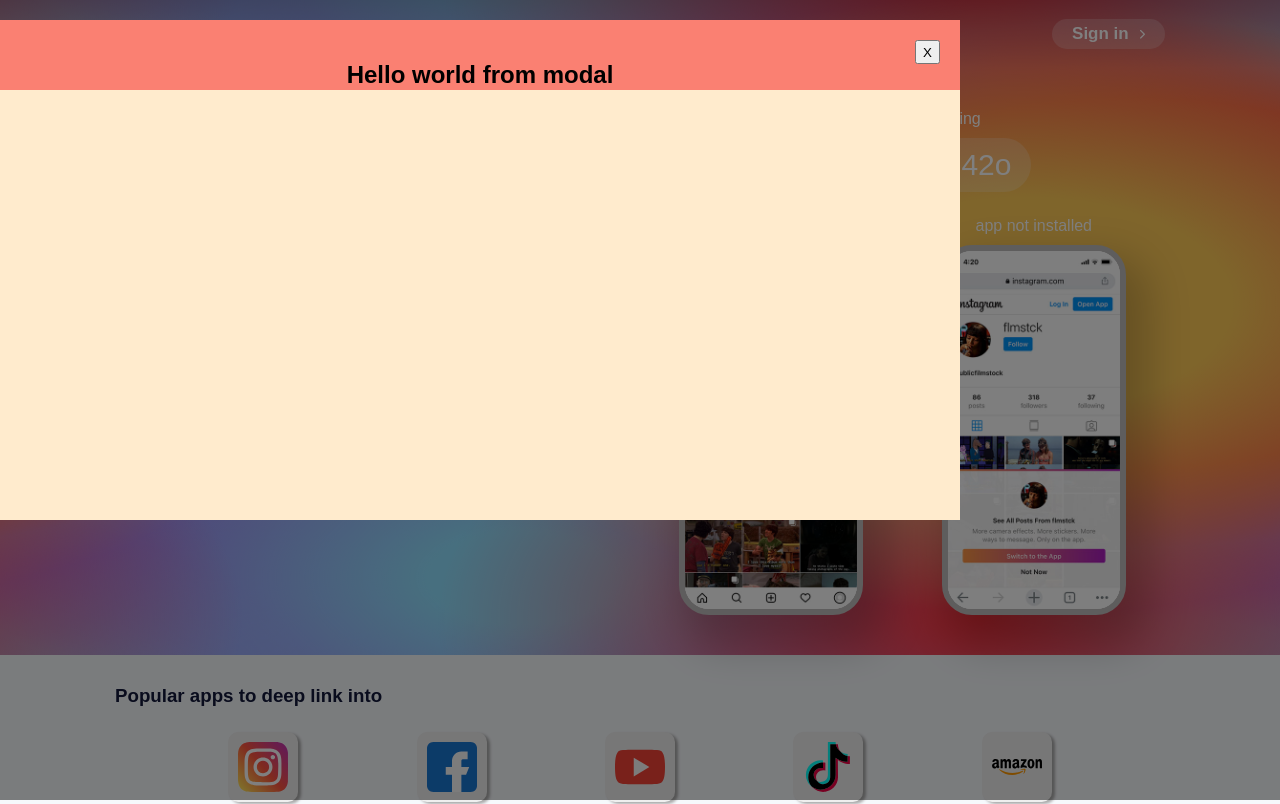
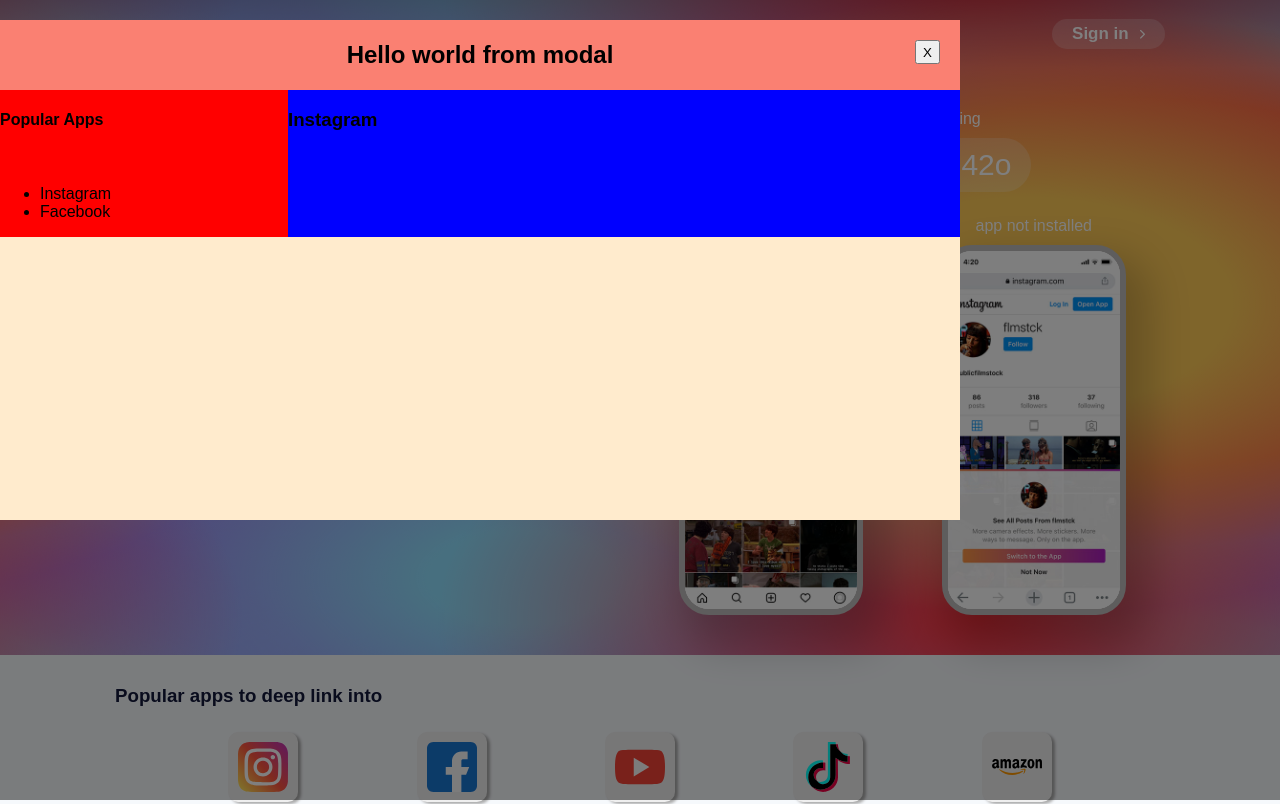
Before and after one commit to Josedn/deeply_web, a React (Create React App) app: page / in a window 1280 px wide. Shown: the top 804 px of the page. Built offline with nearby package versions, Linux system fonts and the light colour scheme; a web font is replaced by a local one.

Commit message:
Add ugly modal columns

```diff
--- a/src/deeply/modal/GenericModal.scss
+++ b/src/deeply/modal/GenericModal.scss
@@ -20,7 +20,7 @@
 }
 
 .modal__header {
-    background-color: salmon;
+    background: salmon;
     width: 100%;
     height: 70px;
     position: relative;
@@ -31,6 +31,7 @@
     top: 50%;
     left: 50%;
     transform: translate(-50%, -50%);
+    margin: 0;
 }
 
 .modal__close {
@@ -40,3 +41,20 @@
     height: 24px;
     cursor: pointer;
 }
+
+.modal__content {
+    width: 100%;
+    background: cyan;
+    display: flex;
+    flex-direction: row;
+}
+
+.app-list__column-left {
+    background: red;
+    width: 30%;
+}
+
+.app-list__column-right {
+    background: blue;
+    width: 70%;
+}
--- a/src/deeply/modal/GenericModal.tsx
+++ b/src/deeply/modal/GenericModal.tsx
@@ -23,6 +23,28 @@
                     X
                 </button>
             </header>
+            <section className="modal__content">
+                <div className="app-list__column-left">
+                    <h4 className="app-list__title">
+                        Popular Apps
+                    </h4>
+                    <br className="app-list__separator" />
+                    <ul className="app-list__list">
+                        <li className="app-list__list-item">
+                            Instagram
+                        </li>
+                        <li className="app-list__list-item">
+                            Facebook
+                        </li>
+                    </ul>
+                </div>
+                <div className="app-list__column-right">
+                    <h3 className="app-content__title">
+                        Instagram
+                    </h3>
+                </div>
+            </section>
+
         </div>
     );
 };
```
